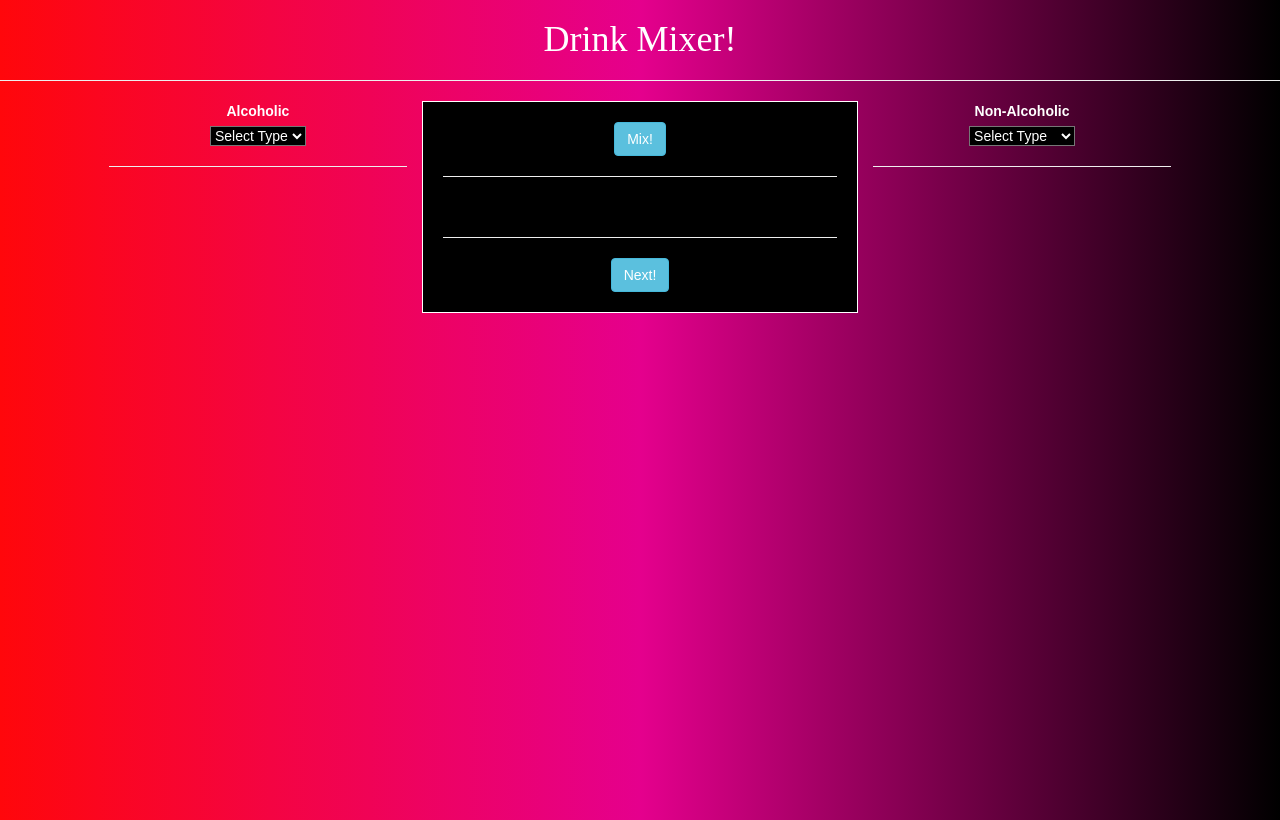
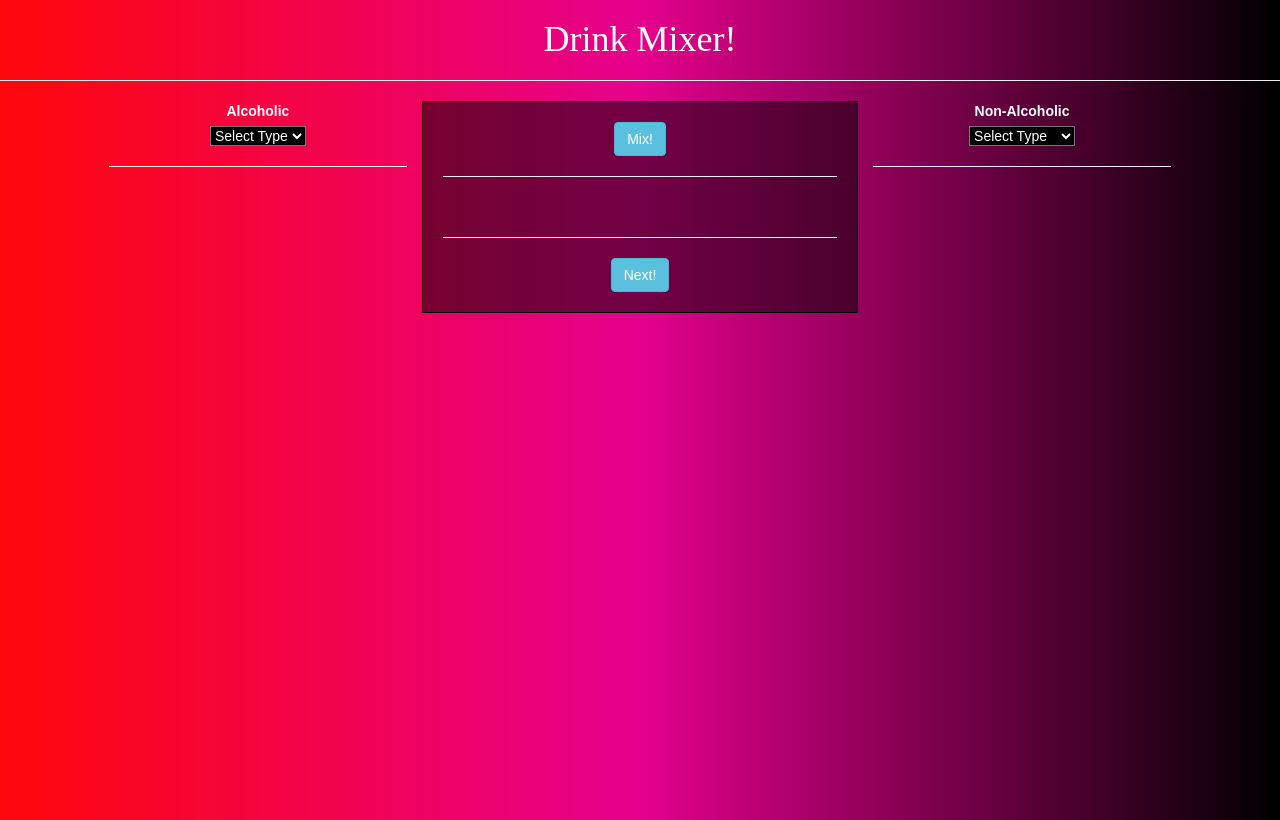
Before and after one commit to ehaala/drink-mixer, a React (Create React App) app: page / in a window 1280 px wide. Built offline with nearby package versions, Linux system fonts and the light colour scheme; a web font is replaced by a local one.

Commit message:
fixed ordering of divs with pull and push

```diff
--- a/src/App.css
+++ b/src/App.css
@@ -25,7 +25,7 @@ select {
 }
 
 .ingredientPic {
-  max-height: 300px;
-  max-width: 100%;
+  max-height: 90%;
+  max-width: 90%;
   box-shadow: 0 4px 8px 0 rgba(0, 0, 0, 0.2), 0 6px 20px 0 rgba(0, 0, 0, 0.19);
 }
--- a/src/Result.js
+++ b/src/Result.js
@@ -2,9 +2,9 @@ import React, { Component } from 'react';
 import { Button, Row, Col, MenuItem } from 'react-bootstrap';
 
 const styles = {
-	background: 'black',
+	background: 'rgba(0,0,0,.5)',
 	padding: '20px',
-	border: 'solid white 1px',
+	border: 'solid black 1px',
 }
 let drinks = require('./drinks.json');
 
--- a/src/SelectOptions.js
+++ b/src/SelectOptions.js
@@ -70,11 +70,7 @@ class SelectOptions extends Component {
 	      	<img className="ingredientPic" src={this.state.backOne} />
 				</Col>
 
-				<Col xs={12} sm={4}>
-					<Result iOne={this.state.ingredientOne} iTwo={this.state.ingredientTwo} />
-				</Col>
-
-				<Col xs={12} sm={3}>
+				<Col xs={12} sm={3} smPush={4}>
 	      	<fieldset>
 	      		<label for="ingredientTwo">Non-Alcoholic</label>
 	      		<br />
@@ -87,6 +83,11 @@ class SelectOptions extends Component {
 	      	<hr />
 	      	<img className="ingredientPic" src={this.state.backTwo} />
 				</Col>
+
+				<Col xs={12} sm={4} smPull={3}>
+					<Result iOne={this.state.ingredientOne} iTwo={this.state.ingredientTwo} />
+				</Col>
+
 				<Col sm={1}></Col>
 			</Row>
 		)
```
